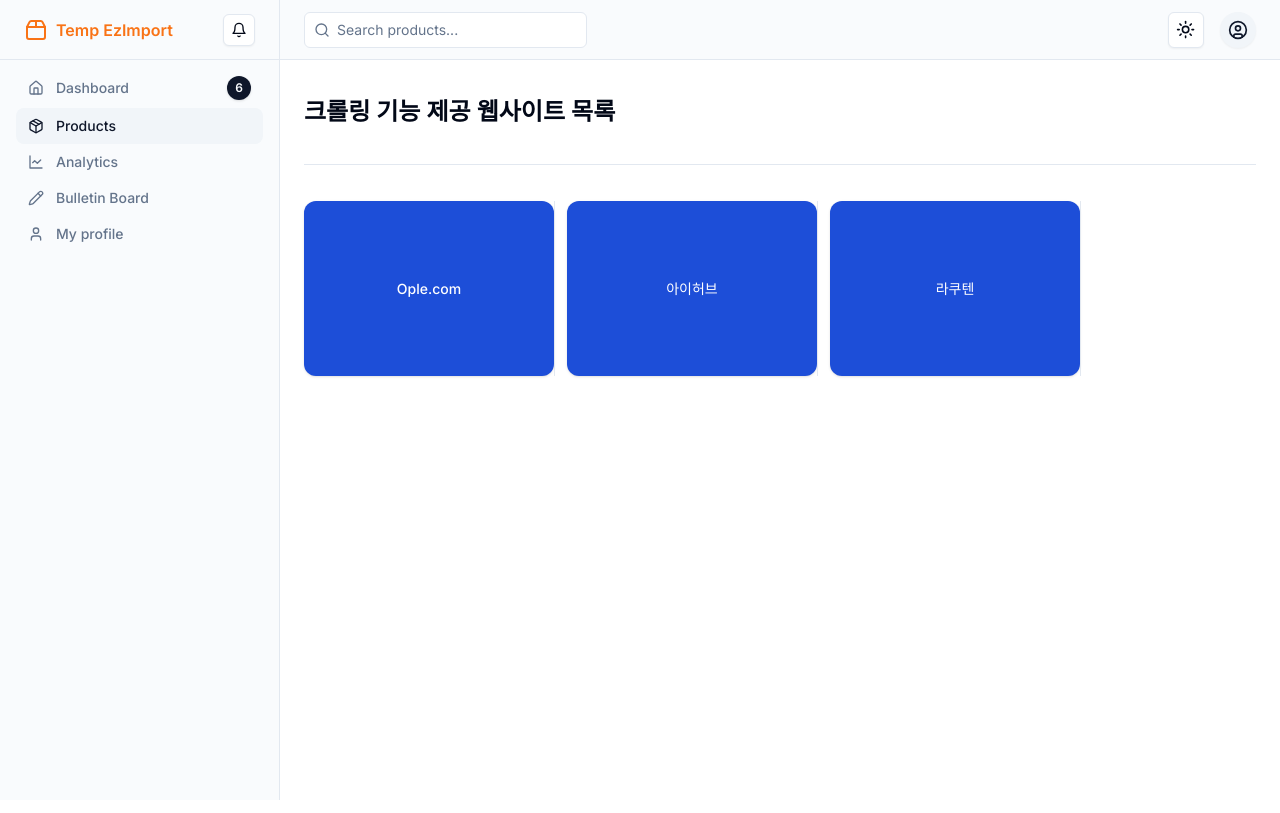
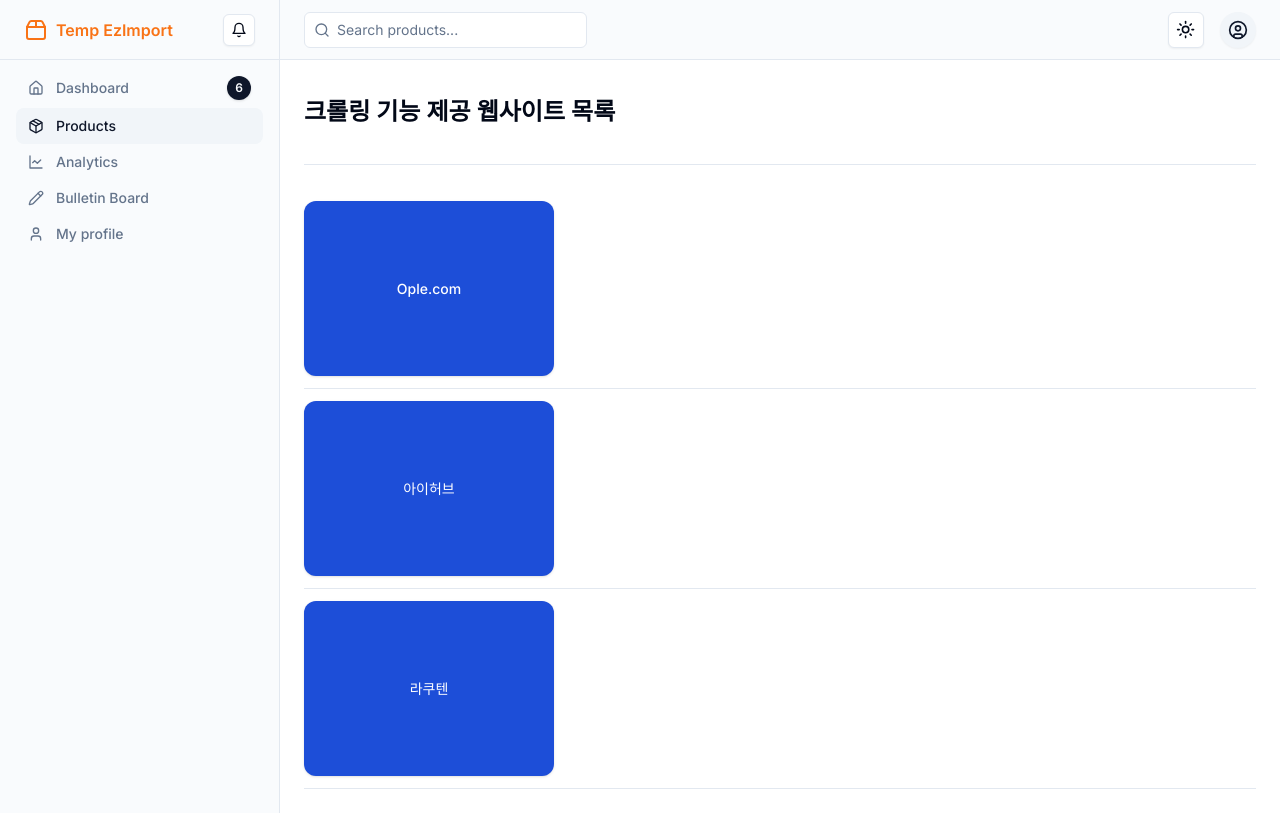
Before and after one commit to LDYWINNER/EZIMPORT, a Next.js app in the folder ezimport-front/: page /websites in a window 1280 px wide. Built offline with nearby package versions, Linux system fonts and the light colour scheme.

Commit message:
ADD - formatPrice utils func & UPDATE - websites page

```diff
--- a/ezimport-front/package.json
+++ b/ezimport-front/package.json
@@ -11,6 +11,7 @@
   "dependencies": {
     "@heroicons/react": "^2.1.3",
     "@prisma/client": "^5.13.0",
+    "@radix-ui/react-accordion": "^1.1.2",
     "@radix-ui/react-avatar": "^1.0.4",
     "@radix-ui/react-checkbox": "^1.0.4",
     "@radix-ui/react-dialog": "^1.0.5",
--- a/ezimport-front/src/app/(tabs)/websites/page.tsx
+++ b/ezimport-front/src/app/(tabs)/websites/page.tsx
@@ -1,6 +1,7 @@
 import Link from "next/link";
 import { Separator } from "@/components/ui/separator";
 import { Button } from "@/components/ui/button";
+import { formatPrice } from "@/lib/utils";
 
 export const boards = [
   {
@@ -20,15 +21,29 @@
         </h1>
       </div>
       <Separator className="my-3" />
-      <div className="flex gap-3">
+      <div className="flex flex-col gap-3">
         {boards.map((board, index) => (
-          <div key={index} className="flex">
+          <div key={index}>
             <Link href={`/websites/urls`}>
-              <Button className="h-[175px] w-[250px] rounded-xl text-white bg-blue-700 hover:bg-blue-800 font-medium text-sm px-5 py-2.5 text-center dark:bg-blue-600 dark:hover:bg-blue-700 dark:focus:ring-blue-800">
-                <h3 className="">{board.name}</h3>
-              </Button>
+              <div className="flex gap-5">
+                <Button className="h-[175px] w-[250px] rounded-xl text-white bg-blue-700 hover:bg-blue-800 font-medium text-sm px-5 py-2.5 text-center dark:bg-blue-600 dark:hover:bg-blue-700 dark:focus:ring-blue-800">
+                  <h3 className="">{board.name}</h3>
+                </Button>
+                <div className="*:text-white mt-1">
+                  <h3>마지막 업데이트: 2023-07-12 10:42 AM</h3>
+                  <ul>
+                    <li>크롤링 속도 개선</li>
+                    <li>{formatPrice(9999)}</li>
+                  </ul>
+                  <h3>크롤링 가능 항목</h3>
+                  <ul>
+                    <li>유산균</li>
+                    <li>아동 항목</li>
+                  </ul>
+                </div>
+              </div>
             </Link>
-            <Separator orientation="vertical" />
+            <Separator className="mt-3" />
           </div>
         ))}
       </div>
--- /dev/null
+++ b/ezimport-front/src/components/ui/accordion.tsx
@@ -0,0 +1,57 @@
+"use client"
+
+import * as React from "react"
+import * as AccordionPrimitive from "@radix-ui/react-accordion"
+import { ChevronDownIcon } from "@radix-ui/react-icons"
+
+import { cn } from "@/lib/utils"
+
+const Accordion = AccordionPrimitive.Root
+
+const AccordionItem = React.forwardRef<
+  React.ElementRef<typeof AccordionPrimitive.Item>,
+  React.ComponentPropsWithoutRef<typeof AccordionPrimitive.Item>
+>(({ className, ...props }, ref) => (
+  <AccordionPrimitive.Item
+    ref={ref}
+    className={cn("border-b", className)}
+    {...props}
+  />
+))
+AccordionItem.displayName = "AccordionItem"
+
+const AccordionTrigger = React.forwardRef<
+  React.ElementRef<typeof AccordionPrimitive.Trigger>,
+  React.ComponentPropsWithoutRef<typeof AccordionPrimitive.Trigger>
+>(({ className, children, ...props }, ref) => (
+  <AccordionPrimitive.Header className="flex">
+    <AccordionPrimitive.Trigger
+      ref={ref}
+      className={cn(
+        "flex flex-1 items-center justify-between py-4 text-sm font-medium transition-all hover:underline [&[data-state=open]>svg]:rotate-180",
+        className
+      )}
+      {...props}
+    >
+      {children}
+      <ChevronDownIcon className="h-4 w-4 shrink-0 text-muted-foreground transition-transform duration-200" />
+    </AccordionPrimitive.Trigger>
+  </AccordionPrimitive.Header>
+))
+AccordionTrigger.displayName = AccordionPrimitive.Trigger.displayName
+
+const AccordionContent = React.forwardRef<
+  React.ElementRef<typeof AccordionPrimitive.Content>,
+  React.ComponentPropsWithoutRef<typeof AccordionPrimitive.Content>
+>(({ className, children, ...props }, ref) => (
+  <AccordionPrimitive.Content
+    ref={ref}
+    className="overflow-hidden text-sm data-[state=closed]:animate-accordion-up data-[state=open]:animate-accordion-down"
+    {...props}
+  >
+    <div className={cn("pb-4 pt-0", className)}>{children}</div>
+  </AccordionPrimitive.Content>
+))
+AccordionContent.displayName = AccordionPrimitive.Content.displayName
+
+export { Accordion, AccordionItem, AccordionTrigger, AccordionContent }
--- a/ezimport-front/src/lib/utils.ts
+++ b/ezimport-front/src/lib/utils.ts
@@ -1,6 +1,14 @@
-import { type ClassValue, clsx } from "clsx"
-import { twMerge } from "tailwind-merge"
+import { type ClassValue, clsx } from "clsx";
+import { twMerge } from "tailwind-merge";
 
 export function cn(...inputs: ClassValue[]) {
-  return twMerge(clsx(inputs))
+  return twMerge(clsx(inputs));
 }
+
+// format
+export function formatPrice(price: number) {
+  return new Intl.NumberFormat("ko-KR", {
+    style: "currency",
+    currency: "KRW",
+  }).format(price);
+}
```
Also changed, not shown: 1 other file (tests, documents, lock files or other folders).
